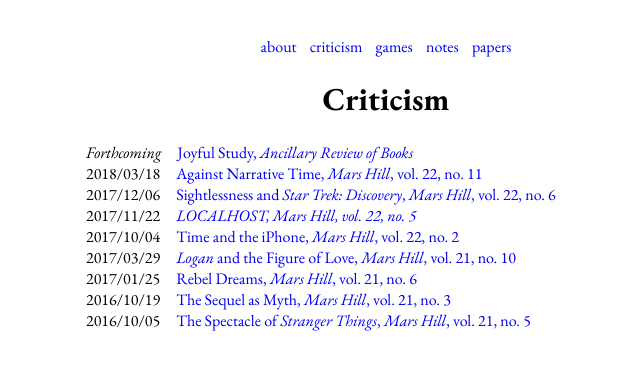
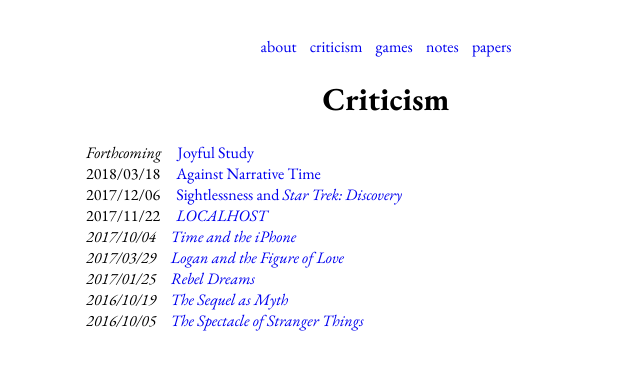
Before and after one commit to steinea/steinea.github.io, a Jekyll site: the page built from criticism/index.html, in a window 1280 px wide. Shown: the top 370 px of the page, without its empty margins (254-894 px from the left). Built offline with Jekyll 4.4.1, drawn with Linux system fonts in a browser that asks for light colours.

Commit message:
Cleaned up criticism page

```diff
--- a/criticism/index.html
+++ b/criticism/index.html
@@ -7,20 +7,20 @@
 
 <!--There are em spaces (U+2003) between post date and post href -->
 
-<em>Forthcoming</em> <a href="https://ancillaryreviewofbooks.org/" target="_blank">Joyful Study, <em>Ancillary Review of Books</em></a>
+<em>Forthcoming</em> <a href="https://ancillaryreviewofbooks.org/" target="_blank">Joyful Study</a>
 
-<br>2018/03/18 <a href="https://issuu.com/marshillonline/docs/issue11_final/12" target="_blank">Against Narrative Time, <em>Mars Hill</em>, vol. 22, no. 11</a>
+<br>2018/03/18 <a href="https://issuu.com/marshillonline/docs/issue11_final/12" target="_blank">Against Narrative Time</a>
 
-<br>2017/12/06 <a href="https://issuu.com/marshillonline/docs/issue6_final/12" target="_blank">Sightlessness and <em>Star Trek: Discovery</em>, <em>Mars Hill</em>, vol. 22, no. 6</a>
+<br>2017/12/06 <a href="https://issuu.com/marshillonline/docs/issue6_final/12" target="_blank">Sightlessness and <em>Star Trek: Discovery</em></a>
 
-<br>2017/11/22 <a href="https://issuu.com/marshillonline/docs/issue_5_final/12" target="_blank"><em>LOCALHOST, <em>Mars Hill</em>, vol. 22, no. 5</em></a>
+<br>2017/11/22 <a href="https://issuu.com/marshillonline/docs/issue_5_final/12" target="_blank"><em>LOCALHOST<em></a>
 
-<br>2017/10/04 <a href="https://issuu.com/marshillonline/docs/issue2_final/12" target="_blank">Time and the iPhone, <em>Mars Hill</em>, vol. 22, no. 2</a>
+<br>2017/10/04 <a href="https://issuu.com/marshillonline/docs/issue2_final/12" target="_blank">Time and the iPhone</a>
 
-<br>2017/03/29 <a href="https://issuu.com/marshillonline/docs/issue10/12" target="_blank"><em>Logan</em> and the Figure of Love, <em>Mars Hill</em>, vol. 21, no. 10</a>
+<br>2017/03/29 <a href="https://issuu.com/marshillonline/docs/issue10/12" target="_blank"><em>Logan</em> and the Figure of Love</a>
 
-<br>2017/01/25 <a href="https://issuu.com/marshillonline/docs/issue_6/14" target="_blank">Rebel Dreams, <em>Mars Hill</em>, vol. 21, no. 6</a>
+<br>2017/01/25 <a href="https://issuu.com/marshillonline/docs/issue_6/14" target="_blank">Rebel Dreams</a>
 
-<br>2016/10/19 <a href="https://issuu.com/marshillonline/docs/issue03_f16/8" target="_blank">The Sequel as Myth, <em>Mars Hill</em>, vol. 21, no. 3</a>
+<br>2016/10/19 <a href="https://issuu.com/marshillonline/docs/issue03_f16/8" target="_blank">The Sequel as Myth</a>
 
-<br>2016/10/05 <a href="https://issuu.com/marshillonline/docs/mh_issue2.21_/12" target="_blank">The Spectacle of <em>Stranger Things</em>, <em>Mars Hill</em>, vol. 21, no. 5</a>
+<br>2016/10/05 <a href="https://issuu.com/marshillonline/docs/mh_issue2.21_/12" target="_blank">The Spectacle of <em>Stranger Things</em></a>
```
